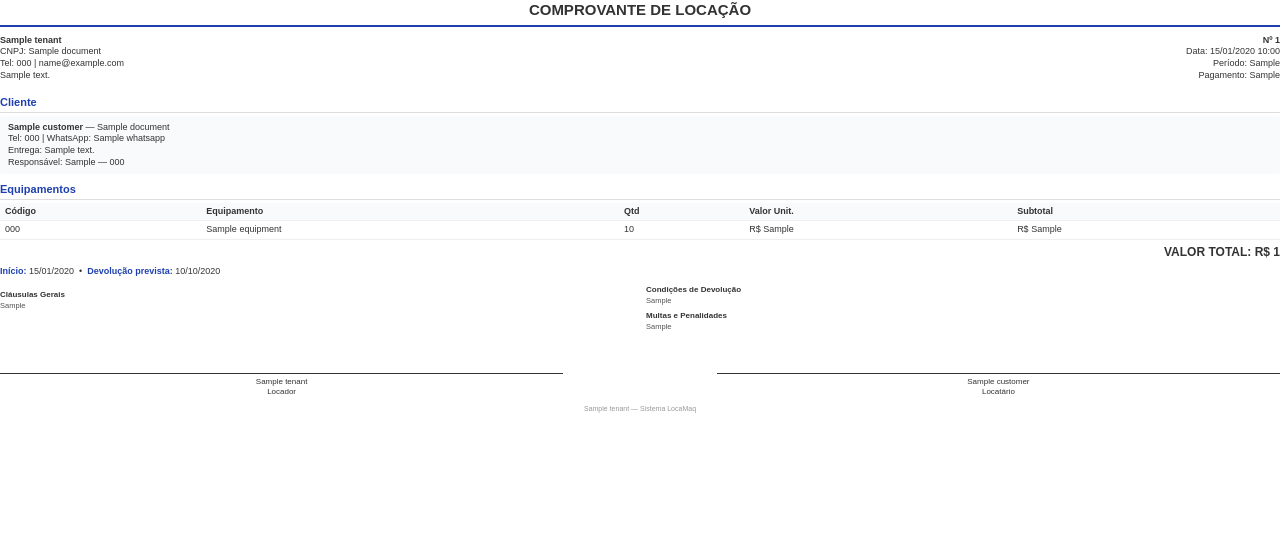
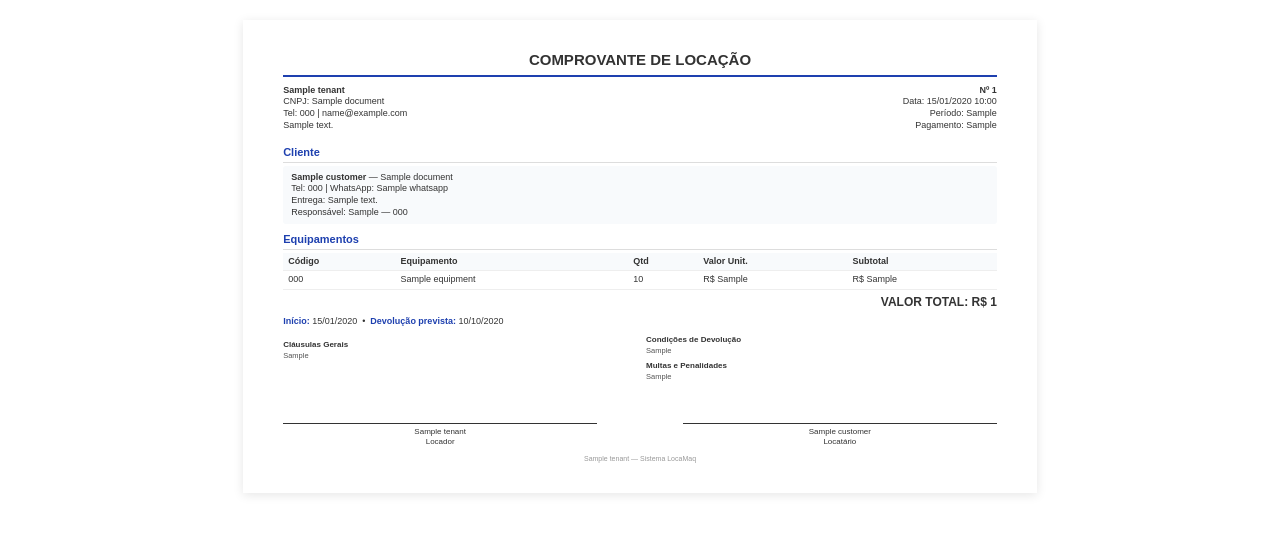
Before and after one commit to leopesi/locamaq, a Django app: template templates/documents/receipt_pdf.html in a window 1280 px wide. Shown: the top 534 px of the page. Run offline with Django 5.2, Linux system fonts and the light colour scheme; the template is opened without the code that fills it: most values are stand-ins (such as "Sample title", 1, 10 or a date in 2020).

Commit message:
fix: comprovante não extrapola laterais na tela
- @media screen: max-width 210mm, padding 30px 40px, centralizado
- @media print: sem padding (usa @page margins)
- Removido white-space: nowrap do header-right
- overflow-wrap: break-word no body

```diff
--- a/templates/documents/receipt_pdf.html
+++ b/templates/documents/receipt_pdf.html
@@ -4,8 +4,10 @@
     <meta charset="utf-8">
     <style>
         @page { size: A4; margin: 10mm 12mm; }
+        @media screen { body { max-width: 210mm; margin: 20px auto; padding: 30px 40px; background: white; box-shadow: 0 2px 10px rgba(0,0,0,0.1); } }
+        @media print { body { padding: 0; margin: 0; } }
         * { box-sizing: border-box; }
-        body { font-family: Arial, sans-serif; font-size: 10px; margin: 0; padding: 0; color: #333; line-height: 1.3; max-width: 100%; overflow: hidden; }
+        body { font-family: Arial, sans-serif; font-size: 10px; color: #333; line-height: 1.3; overflow-wrap: break-word; word-wrap: break-word; }
         h1 { font-size: 15px; text-align: center; border-bottom: 2px solid #1e40af; padding-bottom: 5px; margin: 0 0 8px 0; }
         h2 { font-size: 11px; color: #1e40af; margin: 8px 0 3px 0; border-bottom: 1px solid #ddd; padding-bottom: 2px; }
         table { width: 100%; border-collapse: collapse; margin: 3px 0; }
@@ -20,8 +22,8 @@
         .signature-area { margin-top: 12px; display: flex; justify-content: space-between; }
         .signature-line { width: 44%; text-align: center; border-top: 1px solid #333; padding-top: 3px; font-size: 8px; margin-top: 30px; }
         .footer { margin-top: 6px; text-align: center; font-size: 7px; color: #999; }
-        .header-grid { display: flex; justify-content: space-between; align-items: flex-start; }
-        .header-right { text-align: right; font-size: 9px; white-space: nowrap; }
+        .header-grid { display: flex; justify-content: space-between; align-items: flex-start; gap: 10px; }
+        .header-right { text-align: right; font-size: 9px; flex-shrink: 0; }
         .meta { font-size: 9px; margin: 4px 0; }
         .meta strong { color: #1e40af; }
     </style>
```
